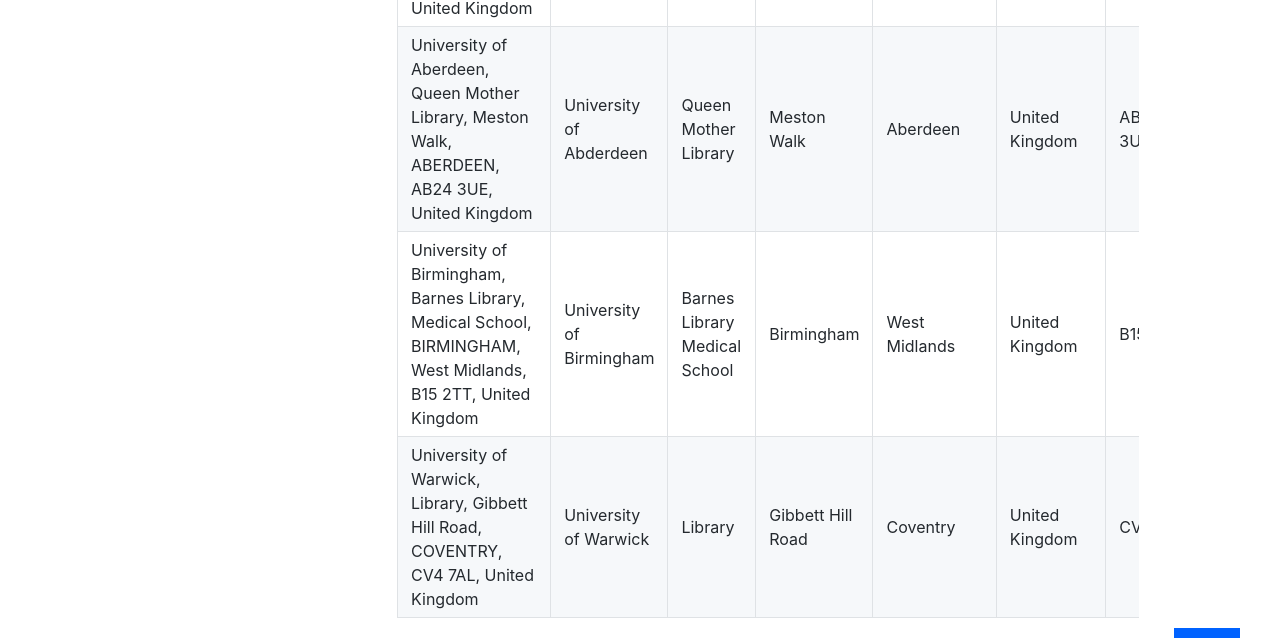
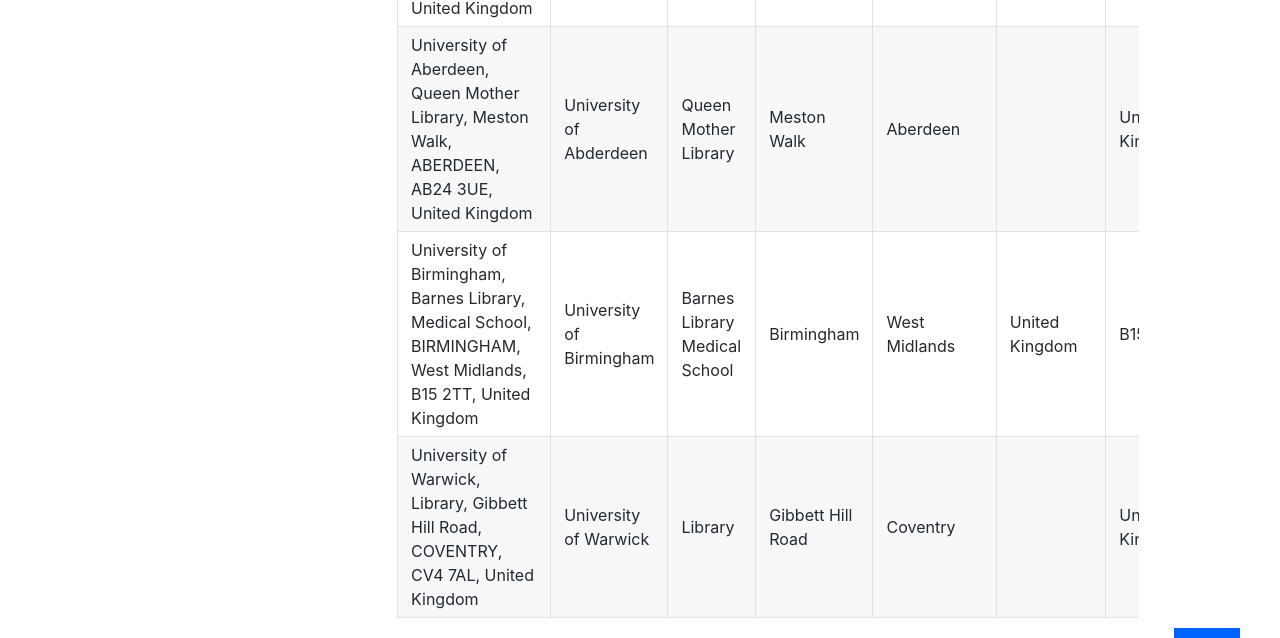
Before and after one commit to DCULibrary/open-refine-workshop, a Jekyll site: the page built from _workshop/index.md, in a window 1280 px wide. Shown: the part 1460-2098 px from the top of the page. Built offline with Jekyll 4.4.1, drawn with Linux system fonts in a browser that asks for light colours; some web fonts are replaced.

Commit message:
Complete table

```diff
--- a/_workshop/index.md
+++ b/_workshop/index.md
@@ -45,6 +45,6 @@ Or you might have lots of information bundled together like in an address field
 | Address in single field	| Institution	| Library name | Address 1 | Town/City | Region | Country | Postcode |
 | ----------------------- | ----------- | ------------ | --------- | --------- | --------- | ------ | ------- | -------- |
 | University of Wales, Llyfrgell Thomas Parry Library, Llanbadarn Fawr, ABERYSTWYTH, Ceredigion, SY23 3AS, United Kingdom | University of Wales	| Llyfrgell Thomas Parry Library | Llanbadarn Fawr | Aberystwyth | Ceredigion | United Kingdom | SY23 3AS |
-| University of Aberdeen, Queen Mother Library, Meston Walk, ABERDEEN, AB24 3UE, United Kingdom	| University of Abderdeen	| Queen Mother Library | Meston Walk | Aberdeen | United Kingdom | AB24 3UE |
+| University of Aberdeen, Queen Mother Library, Meston Walk, ABERDEEN, AB24 3UE, United Kingdom	| University of Abderdeen	| Queen Mother Library | Meston Walk | Aberdeen | | United Kingdom | AB24 3UE |
 | University of Birmingham, Barnes Library, Medical School, BIRMINGHAM, West Midlands, B15 2TT, United Kingdom | University of Birmingham | Barnes Library	Medical School | Birmingham | West Midlands | United Kingdom | B15 2TT |
-| University of Warwick, Library, Gibbett Hill Road, COVENTRY, CV4 7AL, United Kingdom | University of Warwick | Library | Gibbett Hill Road | Coventry | United Kingdom | CV4 7AL |
+| University of Warwick, Library, Gibbett Hill Road, COVENTRY, CV4 7AL, United Kingdom | University of Warwick | Library | Gibbett Hill Road | Coventry | | United Kingdom | CV4 7AL |
```
